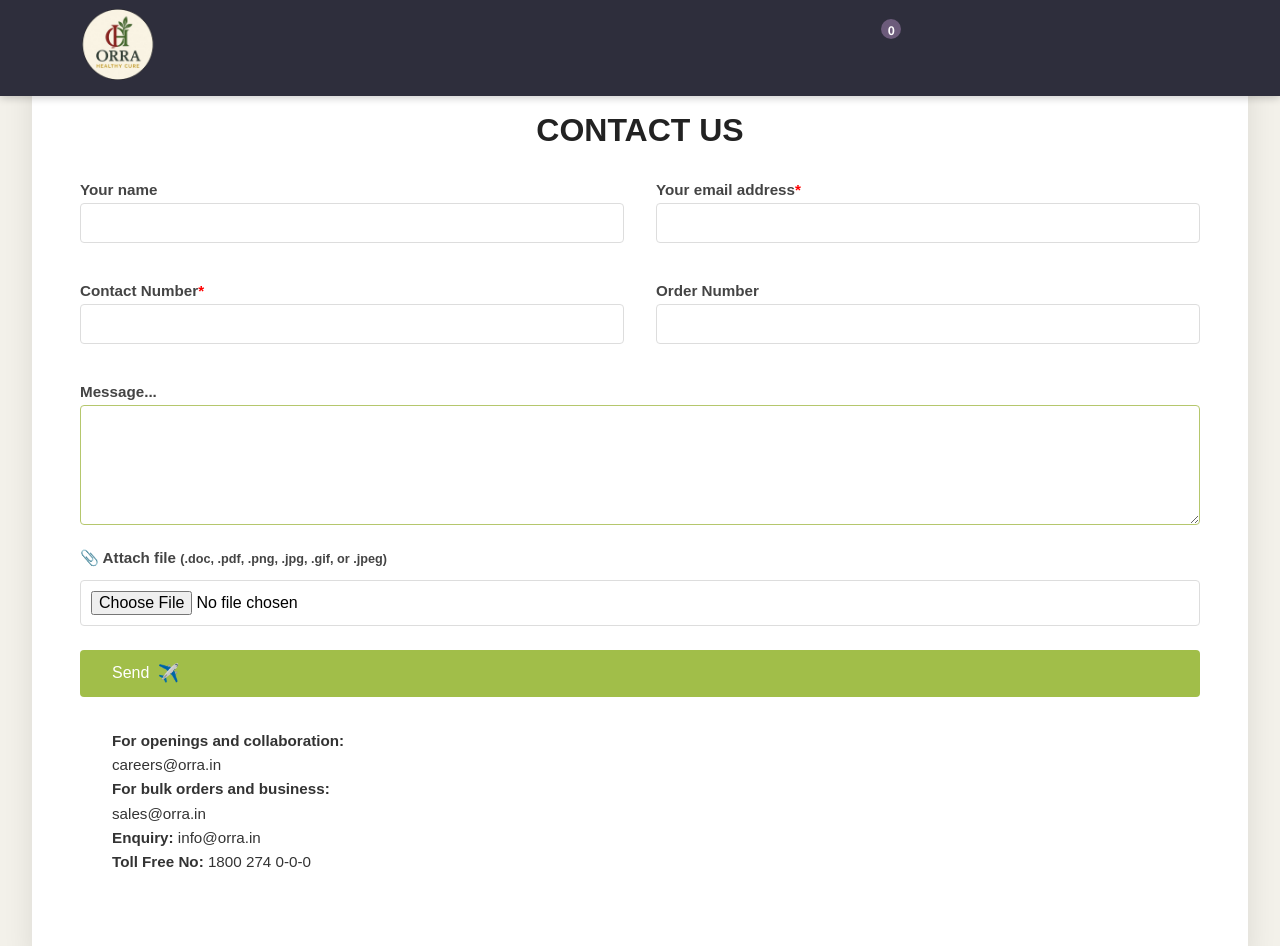
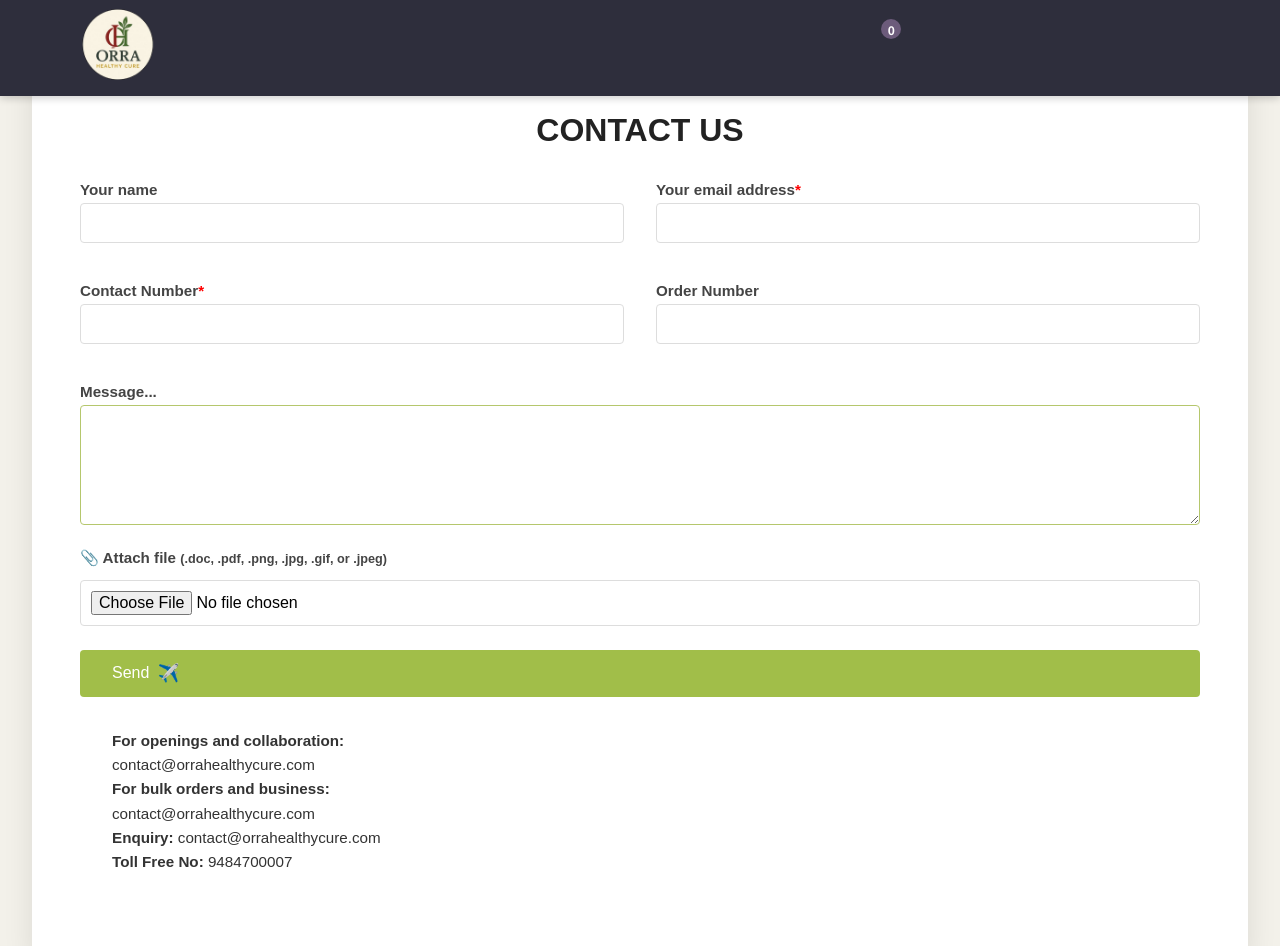
Before and after one commit to orrahealthycure10/OrraHealthyCure-render, a React (Vite) app in the folder frontend/: page /contact-us in a window 1280 px wide. Shown: the top 946 px of the page. Built offline with nearby package versions, Linux system fonts and the light colour scheme; some icons are missing.

Commit message:
footer 3 things removed and contact us details fixed

```diff
--- a/frontend/src/components/Footer.jsx
+++ b/frontend/src/components/Footer.jsx
@@ -38,9 +38,7 @@ export default function Footer() {
         {/* Middle Section */}
         <div className="footer-links">
           <div className="link-column">
-            <p>SHOP ALL</p>
-            <p>MY ACCOUNT</p>
-            <p>FAQS</p>
+
 
             <div className="footer-bottom">
               <div className="available-on">
--- a/frontend/src/pages/ContactUs.jsx
+++ b/frontend/src/pages/ContactUs.jsx
@@ -102,10 +102,10 @@ const Contact = () => {
         </div>
 
       <div className="contact-extra-info">
-        <p><strong>For openings and collaboration:</strong><br />careers@orra.in</p>
-        <p><strong>For bulk orders and business:</strong><br />sales@orra.in</p>
-        <p><strong>Enquiry:</strong> info@orra.in<br />
-        <strong>Toll Free No:</strong> 1800 274 0-0-0</p>
+        <p><strong>For openings and collaboration:</strong><br />contact@orrahealthycure.com</p>
+        <p><strong>For bulk orders and business:</strong><br />contact@orrahealthycure.com</p>
+        <p><strong>Enquiry:</strong> contact@orrahealthycure.com<br />
+        <strong>Toll Free No:</strong> 9484700007</p>
       </div>
       </form>
     </div>
```
